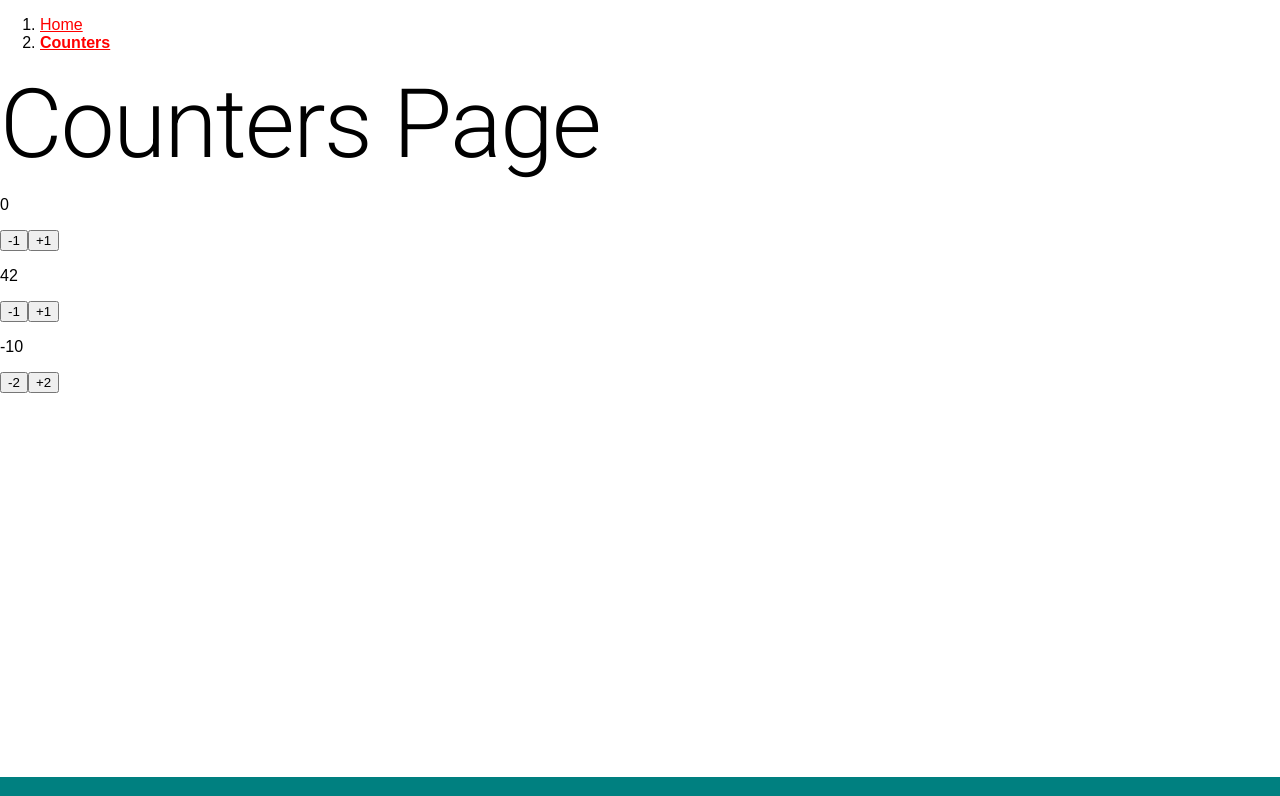
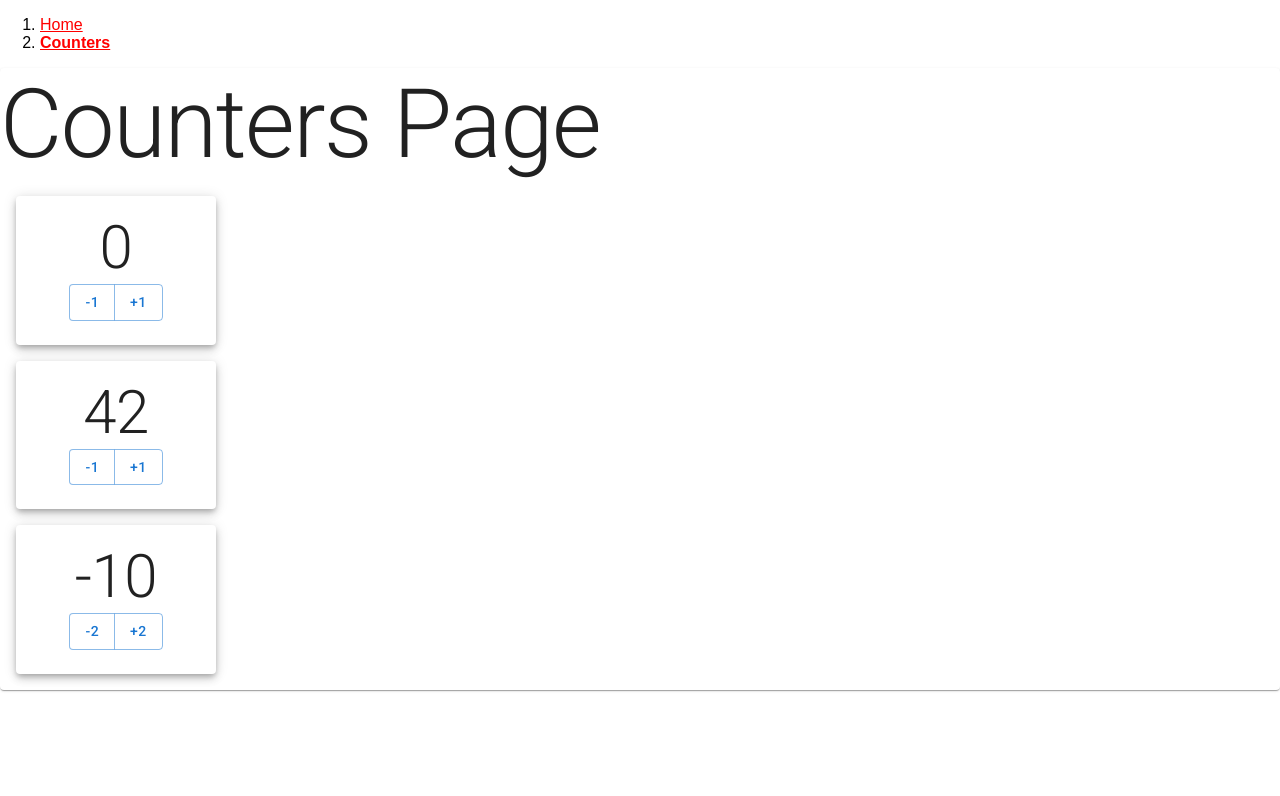
Before and after one commit to Arnolddomaya/sales-web-app, a React (Vite) app: page /counters in a window 1280 px wide. Shown: the top 796 px of the page. Built offline with nearby package versions, Linux system fonts and the light colour scheme.

Commit message:
feat: use MUI on composnat counter

```diff
--- a/src/counters/Counter/Counter.jsx
+++ b/src/counters/Counter/Counter.jsx
@@ -1,18 +1,25 @@
-import React from "react";
 import { number } from "prop-types";
+import { ButtonGroup, Card, Typography } from "@mui/material";
+import { Button } from "@mui/material";
+
+import { CardContent } from "./styles";
 import useCounter from "../../hooks/useCounter";
 
 export default function Counter({ initialValue = 0, step = 1 }) {
-  // TODO: begin with another
-  // TODO: inc/dec by another number
+  const [counter, { increment, decrement }] = useCounter(initialValue, step);
 
-  const [counter, { increment, decrement }] = useCounter(initialValue, step);
   return (
-    <React.Fragment>
-      <p>{counter}</p>
-      <button onClick={decrement}>-{step}</button>
-      <button onClick={increment}>+{step}</button>
-    </React.Fragment>
+    <Card sx={{ maxWidth: 200, margin: "1rem" }} elevation={5}>
+      <CardContent>
+        <Typography variant="h2" component="p">
+          {counter}
+        </Typography>
+        <ButtonGroup variant="outlined">
+          <Button onClick={decrement}>-{step}</Button>
+          <Button onClick={increment}>+{step}</Button>
+        </ButtonGroup>
+      </CardContent>
+    </Card>
   );
 }
 
--- /dev/null
+++ b/src/counters/Counter/styles.js
@@ -0,0 +1,6 @@
+import { CardContent as MUICardContent } from "@mui/material";
+import { styled } from "@mui/material/styles";
+
+export const CardContent = styled(MUICardContent)({
+  textAlign: "center",
+});
--- a/src/counters/CountersPage/CountersPage.jsx
+++ b/src/counters/CountersPage/CountersPage.jsx
@@ -1,13 +1,13 @@
-import { Typography } from "@mui/material";
+import { Card, Typography } from "@mui/material";
 import { Counter } from "../Counter";
 
 export default function CountersPage() {
   return (
-    <>
+    <Card>
       <Typography variant="h1">Counters Page</Typography>
       <Counter />
       <Counter initialValue={42} />
       <Counter initialValue={-10} step={2} />
-    </>
+    </Card>
   );
 }
```
